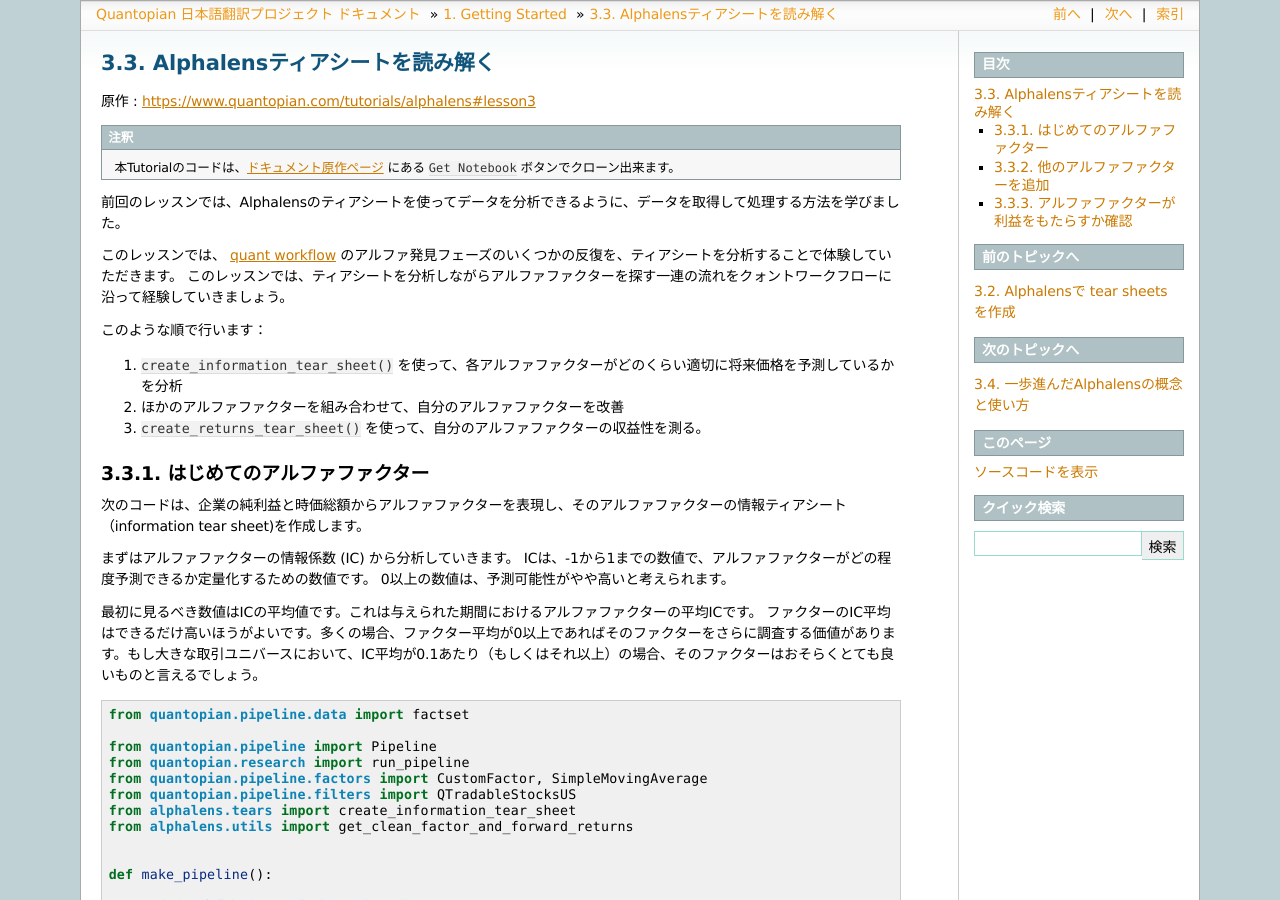
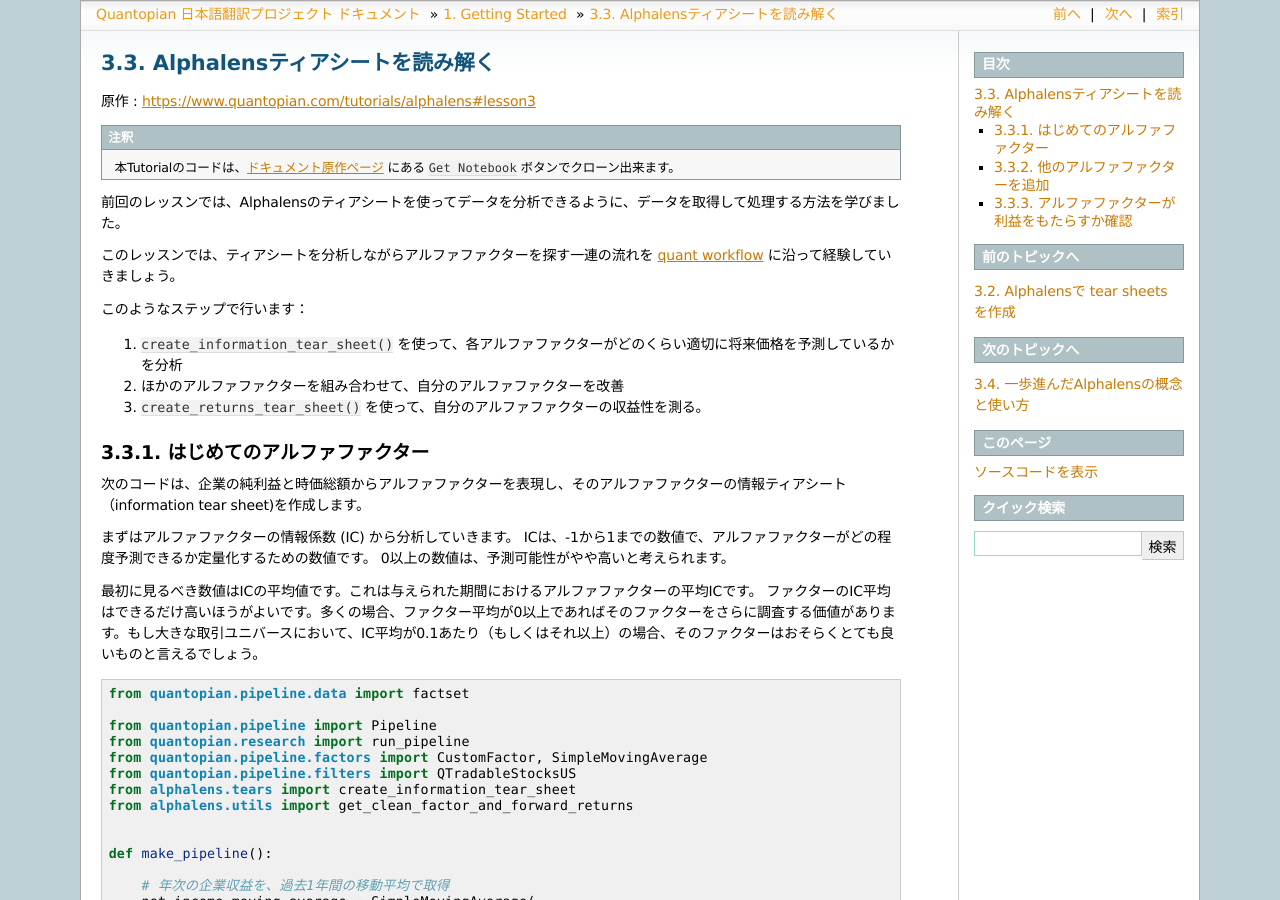
Before and after one commit to tokyoquantopian/quantopian-doc-ja, a Sphinx documentation site: the page built from source/tutorial/3_alphalens_lesson_3.rst, in a window 1280 px wide and 900 px high. Built offline with Sphinx 7.4.7, drawn with Linux system fonts in a browser that asks for light colours; pages that are not in the unit, such as notebooks, are missing from menus.

Commit message:
誤字脱字を修正

```diff
--- a/source/tutorial/3_alphalens_lesson_3.rst
+++ b/source/tutorial/3_alphalens_lesson_3.rst
@@ -12,14 +12,14 @@
 
 前回のレッスンでは、Alphalensのティアシートを使ってデータを分析できるように、データを取得して処理する方法を学びました。
 
-このレッスンでは、 `quant workflow <https://blog.quantopian.com/a-professional-quant-equity-workflow/>`__ のアルファ発見フェーズのいくつかの反復を、ティアシートを分析することで体験していただきます。
-このレッスンでは、ティアシートを分析しながらアルファファクターを探す一連の流れをクォントワークフローに沿って経験していきましょう。
+このレッスンでは、ティアシートを分析しながらアルファファクターを探す一連の流れを `quant workflow <https://blog.quantopian.com/a-professional-quant-equity-workflow/>`__ に沿って経験していきましょう。
 
-このような順で行います：
+このようなステップで行います：
 
 1. ``create_information_tear_sheet()`` を使って、各アルファファクターがどのくらい適切に将来価格を予測しているかを分析
 2. ほかのアルファファクターを組み合わせて、自分のアルファファクターを改善
 3. ``create_returns_tear_sheet()`` を使って、自分のアルファファクターの収益性を測る。
+
 
 
 はじめてのアルファファクター
--- a/source/tutorial/3_alphalens_lesson_4.rst
+++ b/source/tutorial/3_alphalens_lesson_4.rst
@@ -182,8 +182,6 @@
 
 .. image:: notebook_files/alphalens_l4_screenshot3.png
 
-Note: MaxLossExceededError has two possible causes; forward returns computation and binning. We showed you how to fix forward returns computation here because it is much more common. You can read more about what binning is in the API docs.
-
 *メモ*： ``MaxLossExceededError`` の発生には以下2つの理由が考えられます。1つは将来の収益に関する計算時のエラー、もう1つはビン分割時のエラーです。 ここでは出現しやすい1つめに関してのみ説明しました。2つめのビン分割に関しては、API doc を確認して下さい。
 
 
--- a/source/tutorial/3_alphalens_lesson_5.rst
+++ b/source/tutorial/3_alphalens_lesson_5.rst
@@ -71,8 +71,8 @@
     mean_information_coefficient(merged_data).plot(title="IC Decay")
 
 
-Create Group Neutral Tear Sheets
------------------------------------
+特定のグループに偏らないティアシートを作る
+------------------------------------------
 
 以下のセルを実行すると、アルファファクターをグループニュートラルにした場合のティアシートを作成します。グループニュートラルに関しては、Lesson4を参照してください。
 
```
